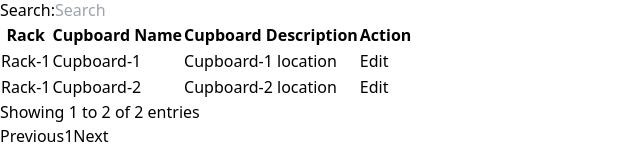
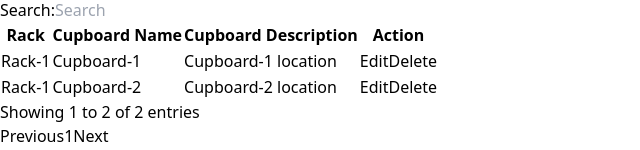
Before and after one commit to sabarisharan23/RFID, a React (Vite) app in the folder vite-project/: page /cupboards in a window 1280 px wide. Shown: the part 417-567 px from the top of the page, without its empty margins (0-640 px from the left). Built offline with nearby package versions, Linux system fonts and the light colour scheme.

Commit message:
Add Delete option for master tables

```diff
--- a/vite-project/src/Masters/AssetsForm/Assets.tsx
+++ b/vite-project/src/Masters/AssetsForm/Assets.tsx
@@ -1,12 +1,11 @@
 import React, { useState } from "react";
 import { useNavigate } from "react-router-dom";
 import { useAssetStore } from "../../store/zustendStore/useAssetStore"; // Adjust the import path as needed
-
 import * as XLSX from "xlsx";
 
 const AssetTable: React.FC = () => {
   const navigate = useNavigate();
-  const { assets, getTypeById, getAssetByRFID } = useAssetStore();
+  const { assets, getTypeById, getAssetByRFID, deleteAsset } = useAssetStore();
   const [searchQuery, setSearchQuery] = useState("");
 
   // List of types to exclude
@@ -16,7 +15,6 @@ const AssetTable: React.FC = () => {
   const filteredAssets = assets
     .filter((asset) => {
       const typeName = getTypeById(asset.type)?.name.toLowerCase() || "";
-      // Exclude assets of type 'location', 'row', 'rack', 'cupboard'
       return !typesToExclude.includes(typeName);
     })
     .filter((asset) => {
@@ -26,47 +24,38 @@ const AssetTable: React.FC = () => {
       const location = getAssetByRFID(asset.parentId)?.fields.name || "-";
       const available = asset.isAvailable ? "Yes" : "No";
       const quantity = asset.fields.quantity || "-";
-      const searchString =
-        `${name} ${rfid} ${typeName} ${location} ${available}  ${quantity}`.toLowerCase();
+      const searchString = `${name} ${rfid} ${typeName} ${location} ${available}  ${quantity}`.toLowerCase();
       return searchString.includes(searchQuery.toLowerCase());
     });
 
   function downloadTableAsExcel() {
-    // Select the table element
     const table = document.getElementById("myTable");
+    const wb = XLSX.utils.book_new();
+    const rows = table!.rows;
+    const data: string[][] = [];
 
-    // Create a new workbook
-    const wb = XLSX.utils.book_new();
-
-    // Get the table rows
-    const rows = table.rows;
-
-    // Prepare an array to store the modified table data
-    const data = [];
-
-    // Loop through each row
     for (let i = 0; i < rows.length; i++) {
       const row = [];
-      // Loop through each cell, omitting the last one
       for (let j = 0; j < rows[i].cells.length - 1; j++) {
         row.push(rows[i].cells[j].innerText);
       }
-      data.push(row); // Add the row to the data array
+      data.push(row);
     }
 
-    // Create worksheet from the modified data (without the last column)
     const ws = XLSX.utils.aoa_to_sheet(data);
-
-    // Append the worksheet to the workbook
     XLSX.utils.book_append_sheet(wb, ws, "Sheet1");
-
-    // Generate Excel file and prompt download
     XLSX.writeFile(wb, "Assets.xlsx");
   }
 
+  // Handle delete action
+  const handleDelete = (rfid: string) => {
+    if (window.confirm("Are you sure you want to delete this asset?")) {
+      deleteAsset(rfid);
+    }
+  };
+
   return (
     <div className="min-h-screen bg-gray-100 p-6">
-      {/* Action Buttons */}
       <div>
         <h1 className="text-2xl font-semibold pb-4">Assets</h1>
         <div className="space-x-4 pb-6">
@@ -85,18 +74,13 @@ const AssetTable: React.FC = () => {
         </div>
       </div>
 
-      {/* Table Section */}
       <div className="bg-white p-4 shadow rounded">
-        {/* Table Filter */}
         <div className="flex justify-between items-center mb-4">
           <div className="flex items-center">
             <label htmlFor="entries" className="mr-2 text-gray-600">
               Show
             </label>
-            <select
-              id="entries"
-              className="border border-gray-300 rounded p-1 text-sm"
-            >
+            <select id="entries" className="border border-gray-300 rounded p-1 text-sm">
               <option value="10">10</option>
               <option value="25">25</option>
               <option value="50">50</option>
@@ -104,7 +88,6 @@ const AssetTable: React.FC = () => {
             <span className="ml-2 text-sm text-gray-600">entries</span>
           </div>
 
-          {/* Search */}
           <div className="flex items-center">
             <label htmlFor="search" className="mr-2 text-sm text-gray-600">
               Search:
@@ -120,7 +103,6 @@ const AssetTable: React.FC = () => {
           </div>
         </div>
 
-        {/* Table */}
         <div className="relative overflow-x-auto">
           <table
             className="w-full table-auto border-collapse border border-gray-300 overflow-hidden"
@@ -128,20 +110,12 @@ const AssetTable: React.FC = () => {
           >
             <thead className="bg-gray-100">
               <tr>
-                <th className="p-2 border border-gray-300 text-left">
-                  Asset Name
-                </th>
+                <th className="p-2 border border-gray-300 text-left">Asset Name</th>
                 <th className="p-2 border border-gray-300 text-left">Tag ID</th>
                 <th className="p-2 border border-gray-300 text-left">Type</th>
-                <th className="p-2 border border-gray-300 text-left">
-                  Location
-                </th>
-                <th className="p-2 border border-gray-300 text-left">
-                  Available
-                </th>
-                <th className="p-2 border border-gray-300 text-left">
-                  Quantity
-                </th>
+                <th className="p-2 border border-gray-300 text-left">Location</th>
+                <th className="p-2 border border-gray-300 text-left">Available</th>
+                <th className="p-2 border border-gray-300 text-left">Quantity</th>
                 <th className="p-2 border border-gray-300 text-left" id="col">
                   Action
                 </th>
@@ -149,14 +123,12 @@ const AssetTable: React.FC = () => {
             </thead>
             <tbody>
               {filteredAssets.map((asset) => (
-                <tr key={asset.id} className="relative group item-center">
+                <tr key={asset.RFID} className="relative group item-center">
                   <td className="p-2 border border-gray-300">
                     {asset.fields.name || getTypeById(asset.type)?.name}
                   </td>
                   <td className="p-2 border border-gray-300">{asset.RFID}</td>
-                  <td className="p-2 border border-gray-300">
-                    {getTypeById(asset.type)?.name}
-                  </td>
+                  <td className="p-2 border border-gray-300">{getTypeById(asset.type)?.name}</td>
                   <td className="p-2 border border-gray-300">
                     {getAssetByRFID(asset.parentId)?.fields.name || "-"}
                   </td>
@@ -167,16 +139,20 @@ const AssetTable: React.FC = () => {
                     {asset.fields.quantity || "-"}
                   </td>
 
-                  {/* Edit Button */}
-                  <td
-                    className="p-2 border border-gray-200 justify-center flex"
-                    id="col"
-                  >
+                  <td className="p-2 border border-gray-200 justify-center flex space-x-2">
                     <button
                       className="bg-[#1ABC9C] hover:bg-[#16A085] text-white py-2 px-4 rounded"
                       onClick={() => navigate(`/edit-assets/${asset.RFID}`)}
                     >
                       Edit
+                    </button>
+
+                    {/* Delete Button */}
+                    <button
+                      className="bg-[#E74C3C] hover:bg-[#C0392B] text-white py-2 px-4 rounded"
+                      onClick={() => handleDelete(asset.RFID)}
+                    >
+                      Delete
                     </button>
                   </td>
                 </tr>
@@ -188,8 +164,8 @@ const AssetTable: React.FC = () => {
         {/* Pagination */}
         <div className="flex justify-between items-center mt-4 text-sm text-gray-600">
           <span>
-            Showing {filteredAssets.length > 0 ? 1 : 0} to{" "}
-            {filteredAssets.length} of {assets.length} entries
+            Showing {filteredAssets.length > 0 ? 1 : 0} to {filteredAssets.length} of{" "}
+            {assets.length} entries
           </span>
           <div className="flex space-x-2">
             <button className="px-3 py-1 border rounded">Previous</button>
--- a/vite-project/src/Masters/Cupboards/Cupboards.tsx
+++ b/vite-project/src/Masters/Cupboards/Cupboards.tsx
@@ -6,7 +6,7 @@ import * as XLSX from "xlsx";
 
 const CupboardsTable: React.FC = () => {
   const navigate = useNavigate();
-  const { getAssetsByType, getAssetByRFID } = useAssetStore();
+  const { getAssetsByType, getAssetByRFID ,deleteAsset} = useAssetStore();
   const cupboards = getAssetsByType(23); // Assuming 23 is the type ID for cupboards
 
   // State for search, entries per page, and current page
@@ -76,6 +76,12 @@ const CupboardsTable: React.FC = () => {
     XLSX.writeFile(wb, "Cupboards.xlsx");
   };
 
+
+  const handleDelete = (rfid: string) => {
+    if (window.confirm("Are you sure you want to delete this asset?")) {
+      deleteAsset(rfid);
+    }
+  };
   return (
     <div className="min-h-screen bg-gray-100 p-6">
       {/* Page Title */}
@@ -175,14 +181,22 @@ const CupboardsTable: React.FC = () => {
                       <td className="p-2 border border-gray-300">
                         {cupboard.fields.description}
                       </td>
-                      <td className="p-2 border border-gray-300 flex justify-center">
+                      <td className="p-2 border border-gray-300 flex justify-center gap-5">
                         <button
-                          className="bg-[#1ABC9C] hover:bg-[#16A085] text-white py-1 px-3 rounded"
+                          className="bg-[#1ABC9C] hover:bg-[#16A085] text-white py-1 px-3 rounded "
                           onClick={() =>
                             navigate(`/edit-cupboards/${cupboard.RFID}`)
                           }
                         >
                           Edit
+                        </button>
+                        <button
+                      className="bg-[#E74C3C] hover:bg-[#C0392B] text-white py-2 px-4 rounded"
+                      onClick={() =>
+                            handleDelete(cupboard.RFID)
+                          }
+                        >
+                          Delete
                         </button>
                       </td>
                     </tr>
--- a/vite-project/src/Masters/Location/Location.tsx
+++ b/vite-project/src/Masters/Location/Location.tsx
@@ -5,7 +5,9 @@ import { useAssetStore } from "../../store/zustendStore/useAssetStore"; // Adjus
 
 const Location: React.FC = () => {
   const navigate = useNavigate();
-  const locations = useAssetStore((state) => state.getLocations()); // Retrieve locations from Zustand store
+  const locations = useAssetStore((state) => state.getLocations());
+  const { deleteLocation } = useAssetStore();
+  // Retrieve locations from Zustand store
   const [entries, setEntries] = useState<number>(10); // State for number of entries to show
 
   const downloadTableAsExcel = () => {
@@ -13,6 +15,11 @@ const Location: React.FC = () => {
     const workbook = XLSX.utils.book_new();
     XLSX.utils.book_append_sheet(workbook, worksheet, "Sheet1");
     XLSX.writeFile(workbook, "locations_data.xlsx");
+  };
+  const handleDelete = (id:number) => {
+    if (window.confirm("Are you sure you want to delete this asset?")) {
+      deleteLocation(id);
+    }
   };
 
   return (
@@ -72,12 +79,18 @@ const Location: React.FC = () => {
                   <td className="p-2 border border-gray-300">
                     {location.description}
                   </td>
-                  <td className="p-2 border flex justify-center items-center border-gray-300">
+                  <td className="p-2 border flex justify-center items-center gap-5 border-gray-300 ">
                     <button
                       className="bg-[#1ABC9C] hover:bg-[#16A085] text-white py-2 px-4 rounded"
                       onClick={() => navigate(`/edit-location/${location.id}`)}
                     >
                       Edit
+                    </button>
+                    <button
+                      className="bg-[#E74C3C] hover:bg-[#C0392B] text-white py-2 px-4 rounded"
+                      onClick={() => handleDelete (location.id)}
+                    >
+                      Delete
                     </button>
                   </td>
                 </tr>
--- a/vite-project/src/Masters/Racks/Racks.tsx
+++ b/vite-project/src/Masters/Racks/Racks.tsx
@@ -6,7 +6,7 @@ import * as XLSX from "xlsx";
 
 const Racks: React.FC = () => {
   const navigate = useNavigate();
-  const { getAssetsByType, getAssetByRFID } = useAssetStore();
+  const { getAssetsByType, getAssetByRFID,deleteAsset } = useAssetStore();
   const racks = getAssetsByType(22); // Assuming 22 is the type ID for racks
 
   // State for search, entries per page, and current page
@@ -24,6 +24,12 @@ const Racks: React.FC = () => {
   const handleEntriesChange = (e: React.ChangeEvent<HTMLSelectElement>) => {
     setEntriesPerPage(Number(e.target.value));
     setCurrentPage(1); // Reset to first page on entries change
+  };
+
+  const handleDelete = (rfid: string) => {
+    if (window.confirm("Are you sure you want to delete this asset?")) {
+      deleteAsset(rfid);
+    }
   };
 
   // Filtered racks based on search query
@@ -177,12 +183,18 @@ const Racks: React.FC = () => {
                       <td className="p-2 border border-gray-300">
                         {rack.fields.description}
                       </td>
-                      <td className="p-2 border border-gray-300 flex justify-center">
+                      <td className="p-2 border border-gray-300 flex justify-center gap-5">
                         <button
                           className="bg-[#1ABC9C] hover:bg-[#16A085] text-white py-1 px-3 rounded"
                           onClick={() => navigate(`/edit-racks/${rack.RFID}`)}
                         >
                           Edit
+                        </button>
+                        <button
+                      className="bg-[#E74C3C] hover:bg-[#C0392B] text-white py-2 px-4 rounded"
+                      onClick={() => handleDelete(rack.RFID)}
+                        >
+                          Delete
                         </button>
                       </td>
                     </tr>
```
